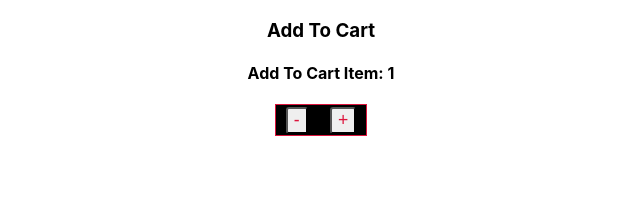
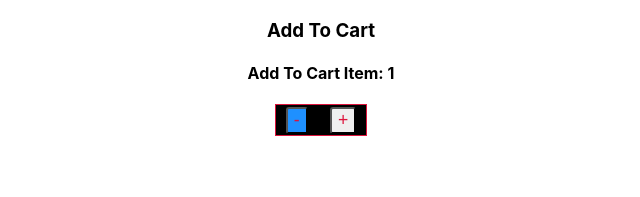
Before and after one commit to Shourov98hassan/react-simple-add-to-cart, a React (Create React App) app: page / in a window 1280 px wide. In both pictures the pointer is over the button 615 px from the left and 120 px from the top of the page. Shown: the top 197 px of the page, without its empty margins (319-959 px from the left). Built offline with nearby package versions, Linux system fonts and the light colour scheme.

Commit message:
btn hover style added

```diff
--- a/src/components/Cart/Cart.css
+++ b/src/components/Cart/Cart.css
@@ -17,3 +17,8 @@
     cursor: pointer;
 
 }
+
+.btn:hover{
+    background-color:dodgerblue;
+
+}
```
